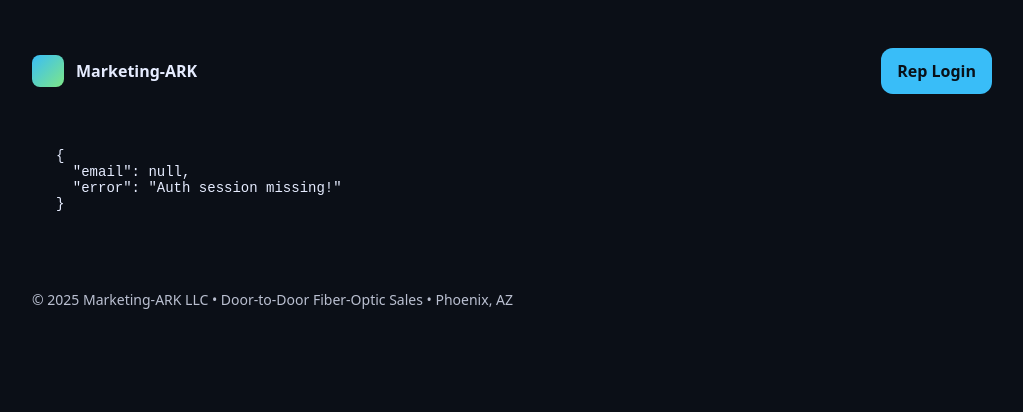
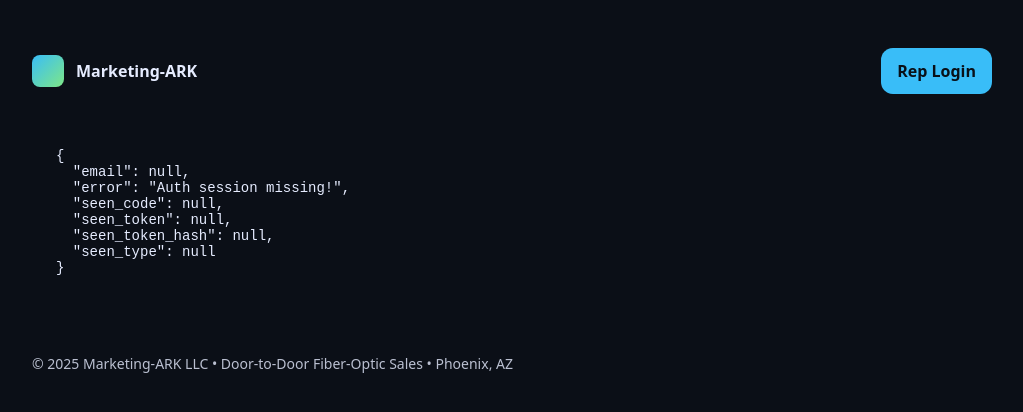
Before and after one commit to noahcasel-sketch/marketing-ark-site, a Next.js app: page /whoami in a window 1280 px wide. Shown: the top 412 px of the page, without its empty margins (128-1151 px from the left). Built offline with nearby package versions, Linux system fonts and the light colour scheme; no server answers.

Commit message:
Update page.tsx

```diff
--- a/app/whoami/page.tsx
+++ b/app/whoami/page.tsx
@@ -1,15 +1,23 @@
+// app/whoami/page.tsx
 export const runtime = 'nodejs';
 export const dynamic = 'force-dynamic';
 
 import { createClient } from '../../lib/supabaseServer';
 
-export default async function WhoAmI() {
+export default async function WhoAmI({ searchParams }: { searchParams: Record<string, string | undefined> }) {
   const supabase = createClient();
   const { data: { user }, error } = await supabase.auth.getUser();
 
   return (
     <pre style={{ padding: 24, fontSize: 14 }}>
-{JSON.stringify({ email: user?.email ?? null, error: error?.message ?? null }, null, 2)}
+{JSON.stringify({
+  email: user?.email ?? null,
+  error: error?.message ?? null,
+  seen_code: searchParams.seen_code ?? null,
+  seen_token: searchParams.seen_token ?? null,
+  seen_token_hash: searchParams.seen_token_hash ?? null,
+  seen_type: searchParams.seen_type ?? null
+}, null, 2)}
     </pre>
   );
 }
```
